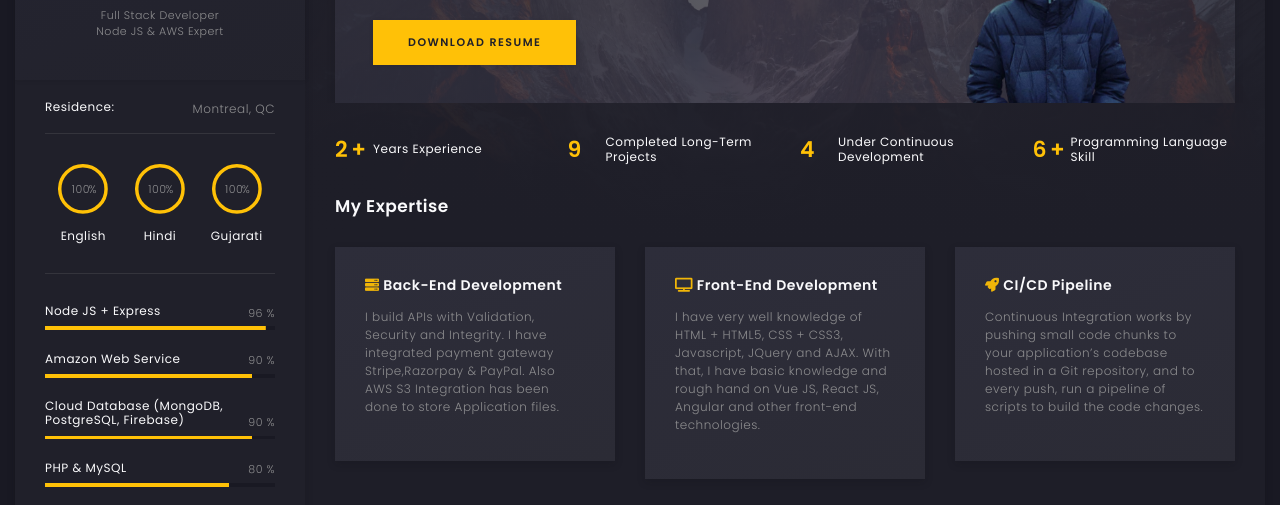
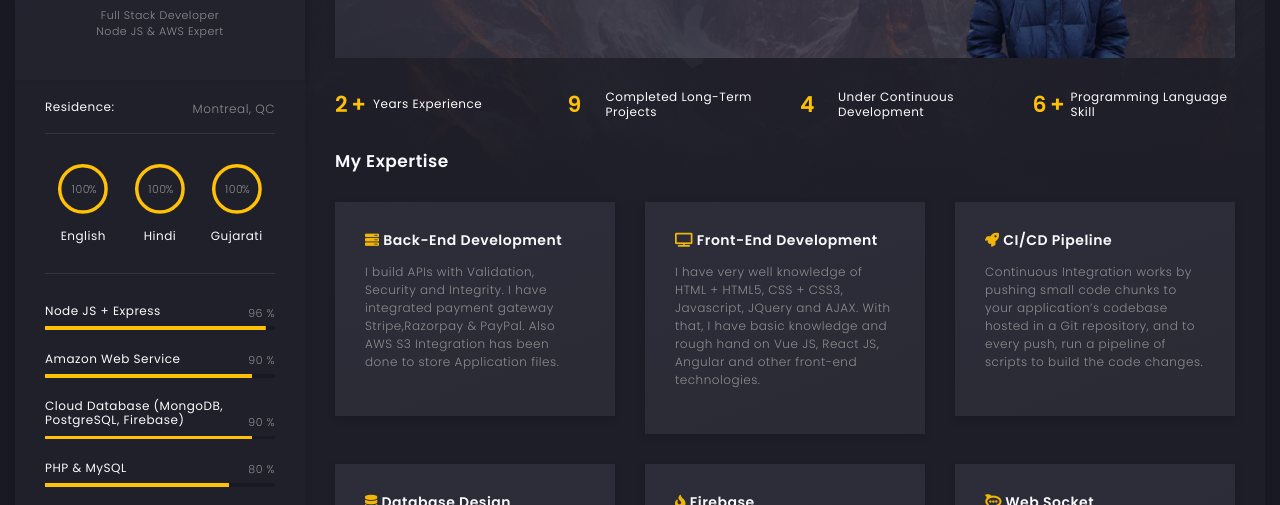
Before and after one commit to Jenil-narola/profile, a plain HTML site: page docs/index.html in a window 1280 px wide. Shown: the part 170-675 px from the top of the page. Drawn offline with nearby package versions, Linux system fonts and the light colour scheme.

Commit message:
fix: Design update

```diff
--- a/docs/index.html
+++ b/docs/index.html
@@ -260,7 +260,7 @@
                             <div class="art-links-frame p-15-15">
 
                                 <!-- cv button -->
-                                <a href="./files/ResumeJENEEL.pdf" class="art-link" target="_blank">Download Resume</a>
+                                <!-- <a href="./files/ResumeJENEEL.pdf" class="art-link" target="_blank">Download Resume</a> -->
                             </div>
                             <!-- links frame end -->
 
@@ -329,7 +329,7 @@
                                                     <!-- suptitle -->
                                                     <div class="art-lg-text art-code mb-25">&lt;<i>code</i>&gt; I <span class="txt-rotate" data-period="2000" data-rotate='[ "am Cloud DevOps Engineer.", "am MERN Stack developer.", "can automate your integration", "can design your system into normalized database" ]'></span>&lt;/<i>code</i>&gt;</div>
                                                     <div class="art-buttons-frame">
-                                                        <a href="./files/ResumeJENEEL.pdf" class="art-btn art-btn-md" target="_blank"><span>Download Resume</span></a>
+                                                        <!-- <a href="./files/ResumeJENEEL.pdf" class="art-btn art-btn-md" target="_blank"><span>Download Resume</span></a> -->
                                                     </div>
                                                 </div>
                                                 <!-- main title end -->
```
Also changed, not shown: 1 other file.
